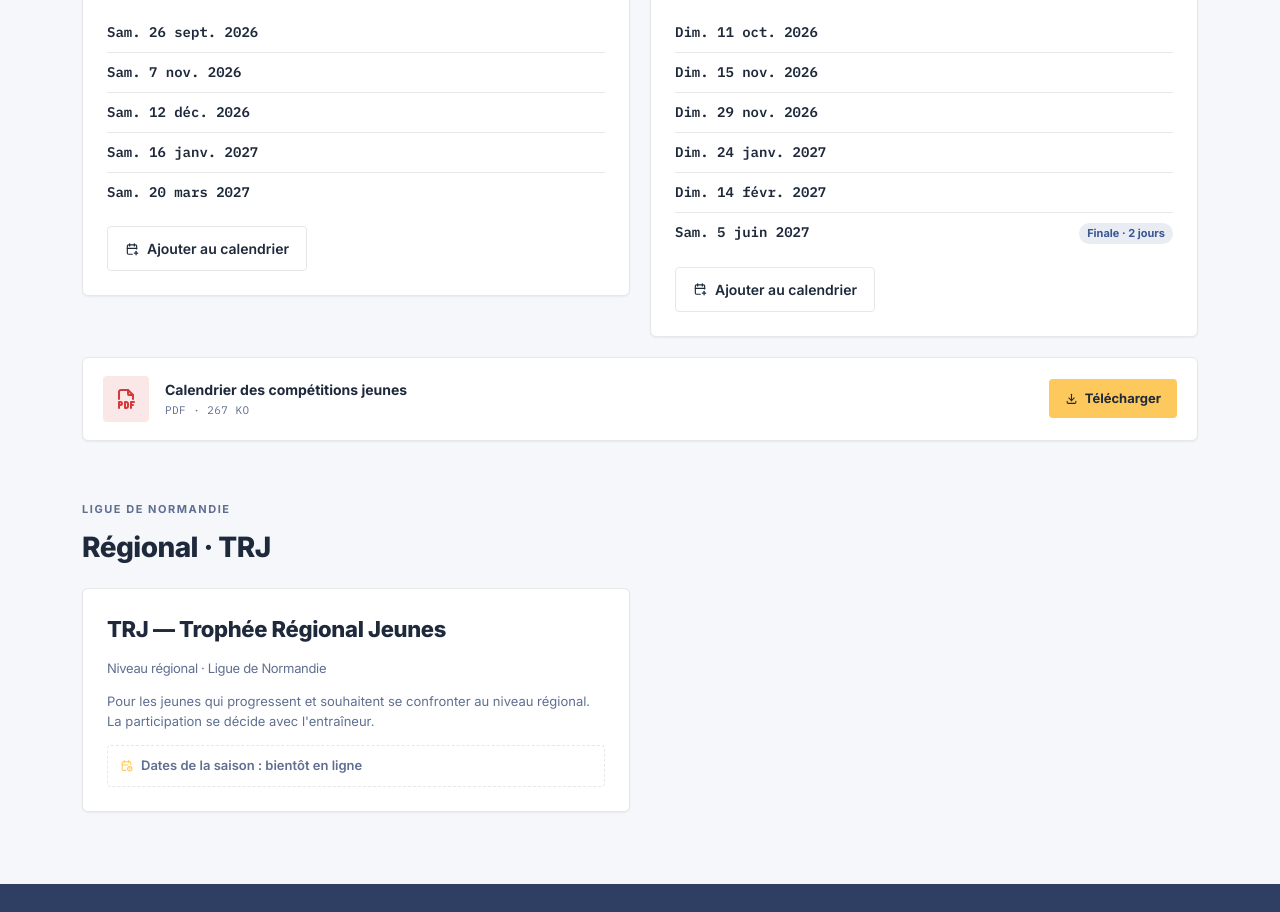
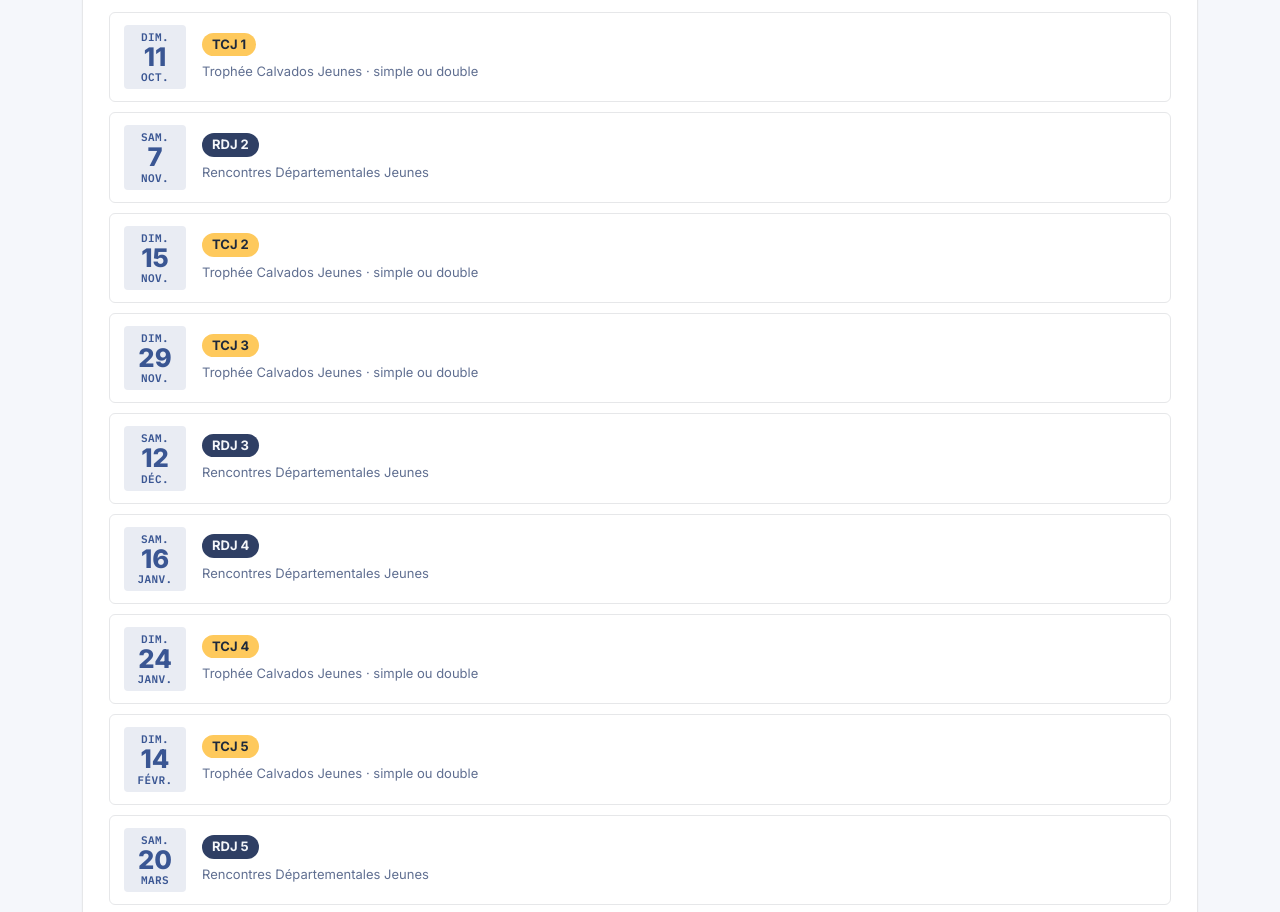
Before and after one commit to fanfandev14/bob14.fr, a website: page competitions-jeunes.html in a window 1280 px wide. Shown: the part 604-1516 px from the top of the page. Drawn offline with Linux system fonts and the light colour scheme.

Commit message:
feat: prochaines dates RDJ et TCJ en tuiles calendrier sur la page compétitions jeunes

```diff
--- a/competitions-jeunes.html
+++ b/competitions-jeunes.html
@@ -89,7 +89,85 @@
     <span class="eyebrow">Comité du Calvados</span>
     <h2 class="section-title">Départemental · RDJ et TCJ</h2>
   </div>
-  <div class="grid-2 grid--start">
+  <div class="panel">
+    <h3 class="card-title">Prochaines dates</h3>
+    <p class="panel__lead">Les RDJ ont lieu le samedi, les TCJ le dimanche. Les lieux sont publiés par le Comité du Calvados, et l'entraîneur du club accompagne les jeunes.</p>
+    <ul class="ic-days">
+      <li class="ic-day">
+        <time class="ic-day__cal" datetime="2026-10-11"><span class="ic-day__dow">Dim.</span><span class="ic-day__num">11</span><span class="ic-day__month">oct.</span></time>
+        <div class="ic-day__body">
+          <p class="ic-day__home"><span class="ic-day__team">TCJ 1</span></p>
+          <p class="ic-day__away">Trophée Calvados Jeunes · simple ou double</p>
+        </div>
+      </li>
+      <li class="ic-day">
+        <time class="ic-day__cal" datetime="2026-11-07"><span class="ic-day__dow">Sam.</span><span class="ic-day__num">7</span><span class="ic-day__month">nov.</span></time>
+        <div class="ic-day__body">
+          <p class="ic-day__home"><span class="ic-day__team ic-day__team--alt">RDJ 2</span></p>
+          <p class="ic-day__away">Rencontres Départementales Jeunes</p>
+        </div>
+      </li>
+      <li class="ic-day">
+        <time class="ic-day__cal" datetime="2026-11-15"><span class="ic-day__dow">Dim.</span><span class="ic-day__num">15</span><span class="ic-day__month">nov.</span></time>
+        <div class="ic-day__body">
+          <p class="ic-day__home"><span class="ic-day__team">TCJ 2</span></p>
+          <p class="ic-day__away">Trophée Calvados Jeunes · simple ou double</p>
+        </div>
+      </li>
+      <li class="ic-day">
+        <time class="ic-day__cal" datetime="2026-11-29"><span class="ic-day__dow">Dim.</span><span class="ic-day__num">29</span><span class="ic-day__month">nov.</span></time>
+        <div class="ic-day__body">
+          <p class="ic-day__home"><span class="ic-day__team">TCJ 3</span></p>
+          <p class="ic-day__away">Trophée Calvados Jeunes · simple ou double</p>
+        </div>
+      </li>
+      <li class="ic-day">
+        <time class="ic-day__cal" datetime="2026-12-12"><span class="ic-day__dow">Sam.</span><span class="ic-day__num">12</span><span class="ic-day__month">déc.</span></time>
+        <div class="ic-day__body">
+          <p class="ic-day__home"><span class="ic-day__team ic-day__team--alt">RDJ 3</span></p>
+          <p class="ic-day__away">Rencontres Départementales Jeunes</p>
+        </div>
+      </li>
+      <li class="ic-day">
+        <time class="ic-day__cal" datetime="2027-01-16"><span class="ic-day__dow">Sam.</span><span class="ic-day__num">16</span><span class="ic-day__month">janv.</span></time>
+        <div class="ic-day__body">
+          <p class="ic-day__home"><span class="ic-day__team ic-day__team--alt">RDJ 4</span></p>
+          <p class="ic-day__away">Rencontres Départementales Jeunes</p>
+        </div>
+      </li>
+      <li class="ic-day">
+        <time class="ic-day__cal" datetime="2027-01-24"><span class="ic-day__dow">Dim.</span><span class="ic-day__num">24</span><span class="ic-day__month">janv.</span></time>
+        <div class="ic-day__body">
+          <p class="ic-day__home"><span class="ic-day__team">TCJ 4</span></p>
+          <p class="ic-day__away">Trophée Calvados Jeunes · simple ou double</p>
+        </div>
+      </li>
+      <li class="ic-day">
+        <time class="ic-day__cal" datetime="2027-02-14"><span class="ic-day__dow">Dim.</span><span class="ic-day__num">14</span><span class="ic-day__month">févr.</span></time>
+        <div class="ic-day__body">
+          <p class="ic-day__home"><span class="ic-day__team">TCJ 5</span></p>
+          <p class="ic-day__away">Trophée Calvados Jeunes · simple ou double</p>
+        </div>
+      </li>
+      <li class="ic-day">
+        <time class="ic-day__cal" datetime="2027-03-20"><span class="ic-day__dow">Sam.</span><span class="ic-day__num">20</span><span class="ic-day__month">mars</span></time>
+        <div class="ic-day__body">
+          <p class="ic-day__home"><span class="ic-day__team ic-day__team--alt">RDJ 5</span></p>
+          <p class="ic-day__away">Rencontres Départementales Jeunes</p>
+        </div>
+      </li>
+      <li class="ic-day ic-day--highlight">
+        <time class="ic-day__cal" datetime="2027-06-05"><span class="ic-day__dow">Sam.</span><span class="ic-day__num">5</span><span class="ic-day__month">juin</span></time>
+        <div class="ic-day__body">
+          <p class="ic-day__home"><span class="ic-day__team">Finale TCJ</span></p>
+          <p class="ic-day__away">Trophée Calvados Jeunes · samedi 5 et dimanche 6 juin</p>
+        </div>
+      </li>
+    </ul>
+    <p class="comp__teams">Toutes les dates de la saison et les calendriers à importer dans les cartes ci-dessous.</p>
+  </div>
+
+  <div class="grid-2 grid--start mt-20">
     <div class="comp">
       <h3>RDJ — Rencontres Départementales Jeunes<span class="comp__sub">Le samedi · niveau départemental</span></h3>
       <ul class="datelist">
--- a/scss/_components.scss
+++ b/scss/_components.scss
@@ -626,10 +626,11 @@
     border-radius: var(--tblr-border-radius-pill);
     background: var(--tblr-primary);
     color: var(--tblr-primary-fg);
+    &--alt { background: $navy; color: $light; }
   }
   &__away { margin: 0; font-size: var(--glpi-fs-sm); color: var(--tblr-secondary); text-wrap: pretty; }
 
-  &--home {
+  &--home, &--highlight {
     border-color: $amber;
     background: color-mix(in srgb, #{$amber}, var(--tblr-bg-surface) 88%);
     .ic-day__cal { background: var(--tblr-primary); color: var(--tblr-primary-fg); }
```
Also changed, not shown: assets/css/bob.css, assets/css/site.css.
